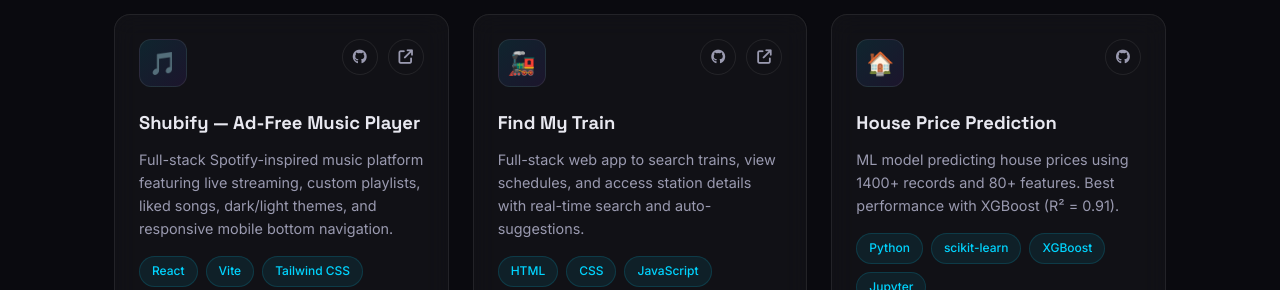
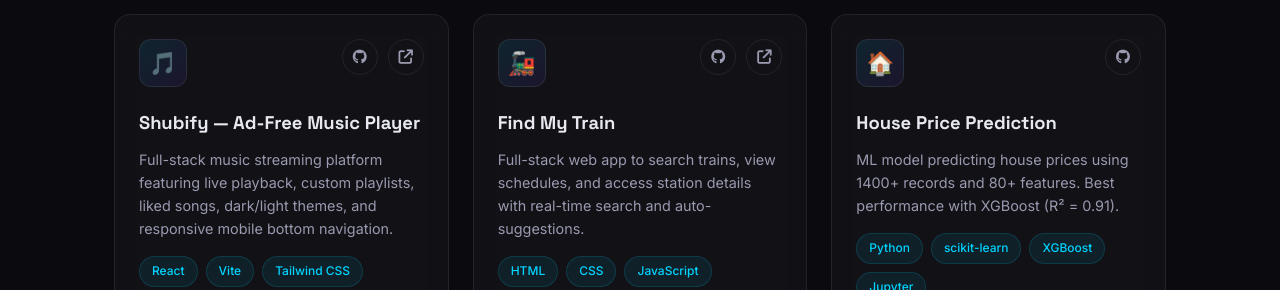
Before and after one commit to ShubhamGaonkar02/Portfolio, a React (Vite) app: page / in a window 1280 px wide. Shown: the part 3463-3753 px from the top of the page. Built offline with nearby package versions, Linux system fonts and the light colour scheme.

Commit message:
Remove Spotify-inspired from project description

```diff
--- a/src/data/portfolioData.js
+++ b/src/data/portfolioData.js
@@ -71,7 +71,7 @@ export const projectsData = [
     icon: '🎵',
     title: 'Shubify — Ad-Free Music Player',
     description:
-      'Full-stack Spotify-inspired music platform featuring live streaming, custom playlists, liked songs, dark/light themes, and responsive mobile bottom navigation.',
+      'Full-stack music streaming platform featuring live playback, custom playlists, liked songs, dark/light themes, and responsive mobile bottom navigation.',
     tech: ['React', 'Vite', 'Tailwind CSS', 'Zustand', 'Express', 'Firebase'],
     github: 'https://github.com/ShubhamGaonkar02/shubify-music-player',
     live: 'https://shubify-music.vercel.app/',
```
